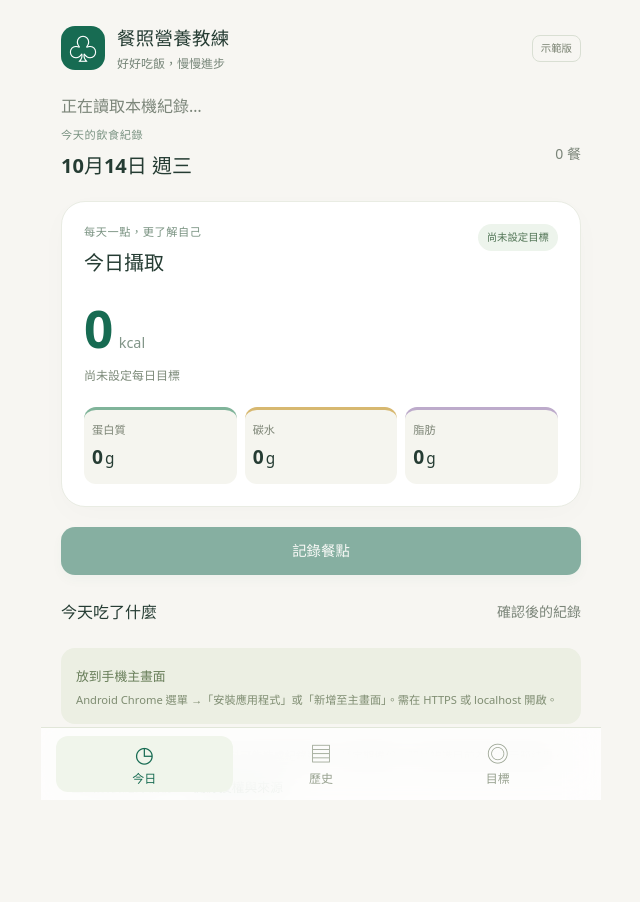
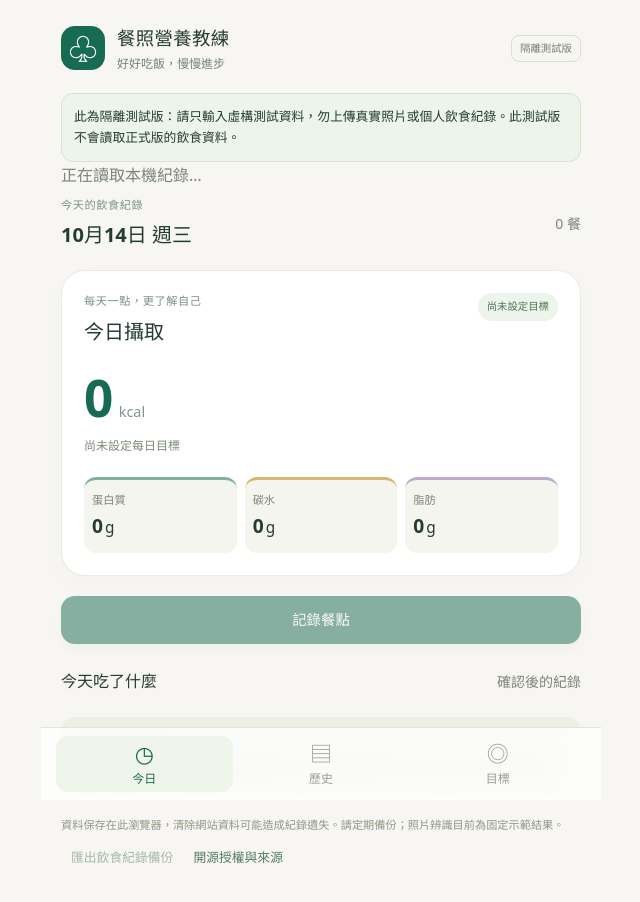
Before and after one commit to ask-eng/nutrition-photo-coach, a React (Vite) app: page / in a window 1280 px wide. Shown: the top 902 px of the page, without its empty margins (319-959 px from the left). Built offline with nearby package versions, Linux system fonts and the light colour scheme.

Commit message:
chore: prepare distinct-origin isolated QA bundle without deployment

```diff
--- /dev/null
+++ b/scripts/verify-isolated-preview.mjs
@@ -0,0 +1,16 @@
+import assert from 'node:assert/strict';
+import fs from 'node:fs';
+import path from 'node:path';
+const dist = 'dist';
+const js = fs.readdirSync(path.join(dist, 'assets')).filter(p => p.endsWith('.js'))
+  .map(p => fs.readFileSync(path.join(dist, 'assets', p), 'utf8')).join('\n');
+assert(js.includes('nutrition-photo-coach-goals-preview-v1'), 'Preview database name missing');
+assert(!js.includes('nutrition-photo-coach-v1'), 'Production IndexedDB name leaked into preview build');
+assert(js.includes('.github.io'), 'GitHub Pages shared-origin host block missing');
+assert(js.includes('隔離測試版'), 'Visible preview-only warning/badge missing');
+assert(js.includes('此為隔離測試版'), 'No preview-only privacy warning');
+const manifest = JSON.parse(fs.readFileSync(path.join(dist, 'manifest.webmanifest'), 'utf8'));
+assert.equal(manifest.start_url, '/');
+assert.equal(manifest.scope, '/');
+assert.equal(manifest.id, '/');
+console.log('PASS: Preview-only database, visible warning, GitHub Pages origin block, root scope for distinct origin.');
--- a/src/App.tsx
+++ b/src/App.tsx
@@ -73,8 +73,8 @@ export default function App({ db = database }: { db?: NutritionDatabase }) {
   const unavailable = loading || Boolean(storageError);
   return <div className="app-shell">
     <a className="skip-link" href="#main">跳到主要內容</a>
-    <header className="app-header"><div className="brand-icon" aria-hidden="true">♧</div><div><h1>餐照營養教練</h1><p>好好吃飯，慢慢進步</p></div><span className="prototype-tag">示範版</span></header>
-    <main id="main">
+    <header className="app-header"><div className="brand-icon" aria-hidden="true">♧</div><div><h1>餐照營養教練</h1><p>好好吃飯，慢慢進步</p></div><span className="prototype-tag">隔離測試版</span></header>
+    <main id="main"><p role="note" className="notice mb-4">此為隔離測試版：請只輸入虛構測試資料，勿上傳真實照片或個人飲食紀錄。此測試版不會讀取正式版的飲食資料。</p>
       {notice && <div role="status" className="notice mb-4">{notice}<button className="text-button" aria-label="關閉訊息" onClick={() => setNotice('')}>關閉</button></div>}
       {storageError && <div role="alert" className="error-box">{storageError}<button className="text-button" onClick={() => setReloadKey(n => n + 1)}>重新讀取</button></div>}
       {loading && <p role="status" className="muted">正在讀取本機紀錄…</p>}
--- a/src/data/database.ts
+++ b/src/data/database.ts
@@ -5,7 +5,7 @@ import type { Goals, Meal, Snapshot } from '../domain/types.ts';
 export class NutritionDatabase extends Dexie {
   meals!: Table<Meal, string>;
   goals!: Table<Goals, string>;
-  constructor(name = 'nutrition-photo-coach-v1') {
+  constructor(name = 'nutrition-photo-coach-goals-preview-v1') {
     super(name);
     // Additive schema only. No destructive upgrade or automatic seed records.
     this.version(1).stores({ meals: 'id, date, updatedAt', goals: 'effectiveDate' });
--- a/src/main.tsx
+++ b/src/main.tsx
@@ -11,4 +11,10 @@ function Root() {
   });
   return <><App />{needRefresh && <aside className="update-banner" role="status"><p>新版本可用。請先保存餐點，再重新載入。</p><div className="flex gap-3"><button className="button secondary" onClick={() => setNeedRefresh(false)}>稍後</button><button className="button primary" onClick={() => { if (window.confirm('已保存目前的餐點草稿嗎？重新載入會捨棄未保存的輸入。')) void updateServiceWorker(true); }}>更新版本</button></div></aside>}{swError && <aside className="update-banner" role="status">離線快取啟用失敗，請在連線時重新開啟。<button className="text-button" onClick={() => setSwError(false)}>關閉</button></aside>}</>;
 }
-createRoot(document.getElementById('root')!).render(<StrictMode><Root /></StrictMode>);
+const mount = document.getElementById('root')!;
+if (window.location.hostname === 'ask-eng.github.io' || window.location.hostname.endsWith('.github.io')) {
+  // Never mount App or register a root-scoped Service Worker on the production origin.
+  mount.textContent = '此隔離測試版禁止在 GitHub Pages 共用網域啟動；請使用獨立來源的 HTTPS 預覽網址。';
+} else {
+  createRoot(mount).render(<StrictMode><Root /></StrictMode>);
+}
```
Also changed, not shown: 2 other files (tests, documents, lock files or other folders).
